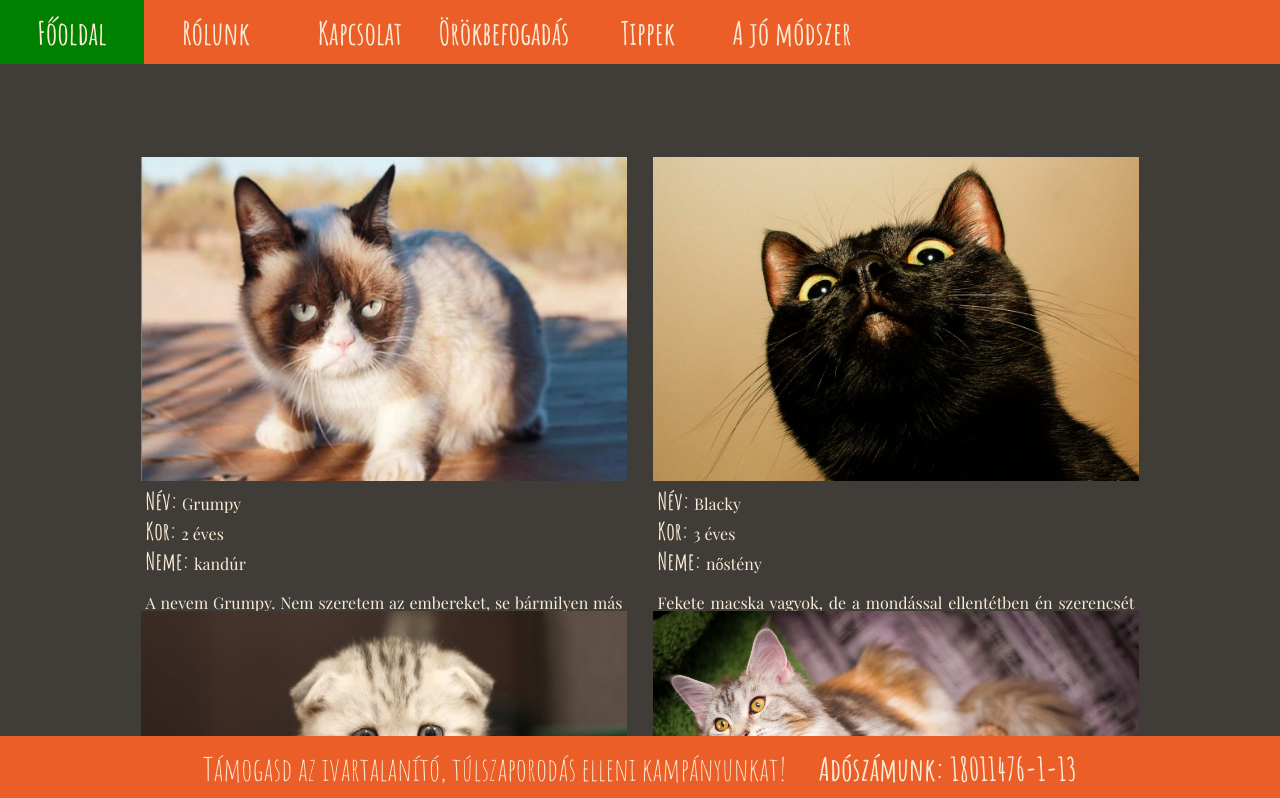
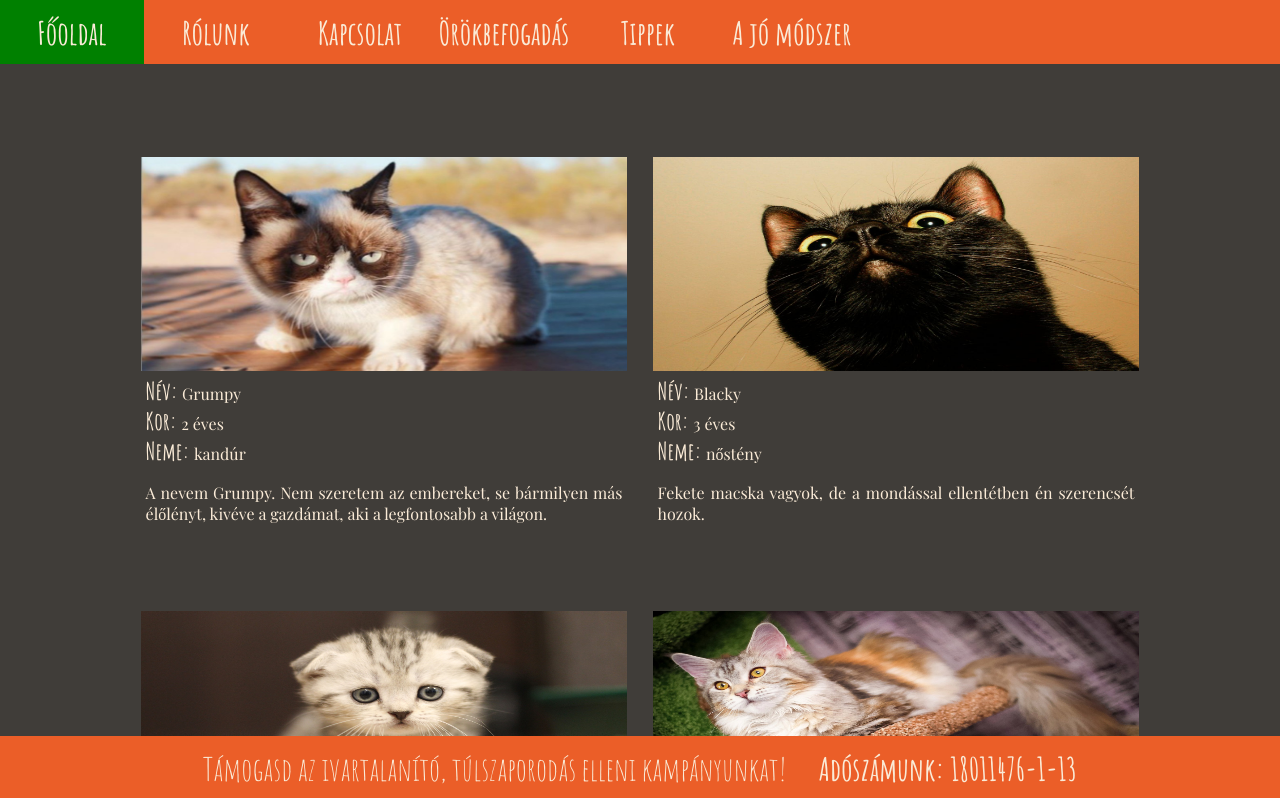
Before and after one commit to martonszak/react-for-a-cause, a Next.js app in the folder re-cat/: page /adopt in a window 1280 px wide. Shown: the top 798 px of the page. Built offline with nearby package versions, Linux system fonts and the light colour scheme.

Commit message:
Fix: adopt page on Safari

```diff
--- a/re-cat/styles/desktop.css
+++ b/re-cat/styles/desktop.css
@@ -318,8 +318,6 @@ almost white: #FFFCF2
 }
 
 .adopt-cat-card {
-  object-position: center;
-  object-fit: cover;
   display: flex;
   flex-direction: column;
   width: 40vw;
@@ -328,7 +326,7 @@ almost white: #FFFCF2
 }
 
 .adopt-img {
-  height: 100%;
+  height: 50%;
 }
 
 .adopt-text {
```
